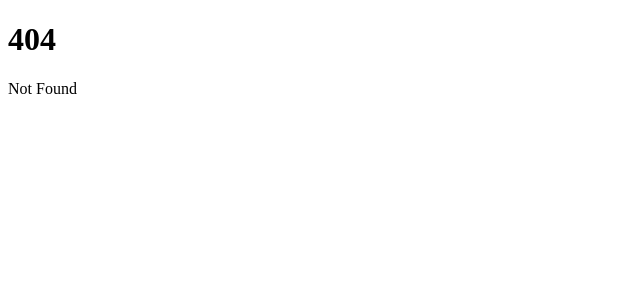
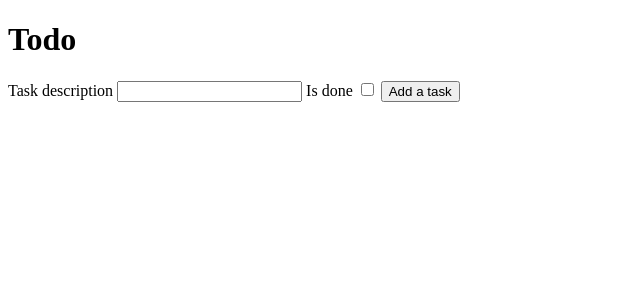
Before and after one commit to aleksihay/wsd-project, a SvelteKit app in the folder client/: page /todos/1 in a window 1280 px wide. Before the commit this address had no page. Shown: the top 300 px of the page, without its empty margins (0-640 px from the left). Built offline with nearby package versions, Linux system fonts and the light colour scheme.

Commit message:
added todos

```diff
--- /dev/null
+++ b/client/src/lib/components/todos/TaskForm.svelte
@@ -0,0 +1,25 @@
+<script>
+    let { todoId } = $props();
+    import { useTaskState } from "$lib/states/taskState.svelte";
+    let taskState = useTaskState();
+    let taskName = $state("");
+
+    const addTask = (e) => {
+        e.preventDefault();
+        const task = Object.fromEntries(new FormData(e.target));
+        taskState.addTask(todoId, task);
+        e.target.reset();
+    };
+</script>
+
+<form onsubmit={addTask}>
+    <label>
+        Task description
+        <input id="description" name="description" type="text" />
+    </label>
+    <label>
+        Is done
+        <input id="is_done" name="is_done" type="checkbox" />
+    </label>
+    <input type="submit" value="Add a task" />
+</form>
--- /dev/null
+++ b/client/src/lib/components/todos/TaskList.svelte
@@ -0,0 +1,21 @@
+<script>
+    let { todoId } = $props();
+    import { useTaskState } from "$lib/states/taskState.svelte";
+    import { useTodoState } from "$lib/states/todoState.svelte";
+    let taskState = useTaskState();
+    let todoState = useTodoState();
+</script>
+
+<ul>
+    {#each (taskState.tasks[todoId] ?? []) as task}
+        <li>
+            {#if !task.is_done}
+                <a href={`/todos/${todoId}/tasks/${task.id}`}>Task {task.id}</a>
+            {:else}
+                <s>Task {task.id}</s>
+            {/if}
+            <button onclick={() => taskState.markAsDone(todoId, task.id)}>Mark done</button>
+            <button onclick={() => taskState.removeTask(todoId, task.id)}>Remove</button>
+        </li>
+    {/each}
+</ul>
--- /dev/null
+++ b/client/src/lib/components/todos/Todo.svelte
@@ -0,0 +1,13 @@
+<script>
+    let { todoId } = $props();
+    import { useTodoState } from "$lib/states/todoState.svelte";
+    import { useTaskState } from "$lib/states/taskState.svelte";
+    import TaskForm from "./TaskForm.svelte";
+    import TaskList from "./TaskList.svelte";
+    let todoState = useTodoState();
+    let taskState = useTaskState();
+</script>
+
+<h1>Todo {todoState.getOne(todoId)?.name ?? ""}</h1>
+<TaskForm todoId={todoId}/>
+<TaskList todoId={todoId}/>
--- /dev/null
+++ b/client/src/lib/states/taskState.svelte.js
@@ -0,0 +1,53 @@
+import { browser } from "$app/environment";
+
+const TASK_KEY = "tasks";
+
+let taskState = $state({});
+
+
+if (browser) {
+    const stored = localStorage.getItem(TASK_KEY);
+
+    if (stored) {
+        taskState = JSON.parse(stored);
+    }
+    else {
+        localStorage.setItem(TASK_KEY, JSON.stringify(taskState));
+    }
+}
+
+const pushToStorage = () => {
+    if ( browser){
+        localStorage.setItem(TASK_KEY, JSON.stringify(taskState));
+    }
+}
+
+const useTaskState = () => {
+    return {
+        get tasks() {
+            return taskState;
+        },
+        getOne: (todoId, id) => {
+            return (taskState[todoId] ?? []).find(task => task.id == id);
+        },
+        addTask: (id, task) => {
+            if (!taskState[id]) {
+                taskState[id] = [];
+            }
+            task.id = taskState[id].length + 1;
+            taskState[id].push(task);
+            pushToStorage();
+        },
+        markAsDone: (todoId, id) => {
+            taskState[todoId].find((task) => task.id === id).is_done = true;
+            pushToStorage();
+        },
+        removeTask: (todoId, id) => {
+            taskState[todoId] = (taskState[todoId] ?? []).filter(task => task.id != id);
+            pushToStorage();
+        }
+
+    };
+};
+
+export { useTaskState }
--- /dev/null
+++ b/client/src/lib/states/todoState.svelte.js
@@ -0,0 +1,48 @@
+import { browser } from "$app/environment";
+
+const TODO_KEY = "todos";
+
+let todoState = $state([]);
+
+
+if (browser) {
+    const stored = localStorage.getItem(TODO_KEY);
+
+    if (stored) {
+        todoState = JSON.parse(stored);
+    }
+    else {
+        localStorage.setItem(TODO_KEY, JSON.stringify(todoState));
+    }
+}
+
+const pushChanges = () => {
+    if (browser) {
+        localStorage.setItem(TODO_KEY, JSON.stringify(todoState));
+    }
+};
+
+
+
+
+const useTodoState = () => {
+    return {
+        get todos() {
+            return todoState;
+        },
+        getOne: (id) => {
+            return todoState.find(todo => todo.id == id);
+        },
+        addTodo: (todo) => {
+            todo.id = todoState.length + 1;
+            todoState.push(todo);
+            pushChanges();
+        },
+        removeTodo: (id) => {
+            todoState = todoState.filter(todo => todo.id != id);
+            pushChanges();
+        }
+    };
+};
+
+export { useTodoState };
--- a/client/src/routes/+page.svelte
+++ b/client/src/routes/+page.svelte
@@ -1,3 +1,6 @@
 <h1>Welcome</h1>
 
-<a href="/communities">Browse our communities</a>
+<ul>
+    <li><a href="/communities">Browse our communities</a></li>
+    <li><a href="/todos">Click here for todos</a></li>
+</ul>
--- /dev/null
+++ b/client/src/routes/todos/[todoId]/+page.svelte
@@ -0,0 +1,6 @@
+<script>
+    import { page } from "$app/state";
+    import Todo from "$lib/components/todos/Todo.svelte";
+</script>
+
+<Todo todoId={page.params.todoId} />
--- /dev/null
+++ b/client/src/routes/todos/[todoId]/tasks/[taskId]/+page.svelte
@@ -0,0 +1,6 @@
+<script>
+    import { page } from "$app/state";
+    import Task from "$lib/components/todos/Task.svelte";
+</script>
+
+<Task todoId={page.params.todoId} taskId={page.params.taskId} />
```
Also changed, not shown: client/src/lib/components/todos/Task.svelte (added, +9 -0 lines), client/src/lib/components/todos/TodoForm.svelte (added, +19 -0 lines), client/src/lib/components/todos/TodoList.svelte (added, +15 -0 lines), client/src/routes/todos/+page.svelte (added, +8 -0 lines).
